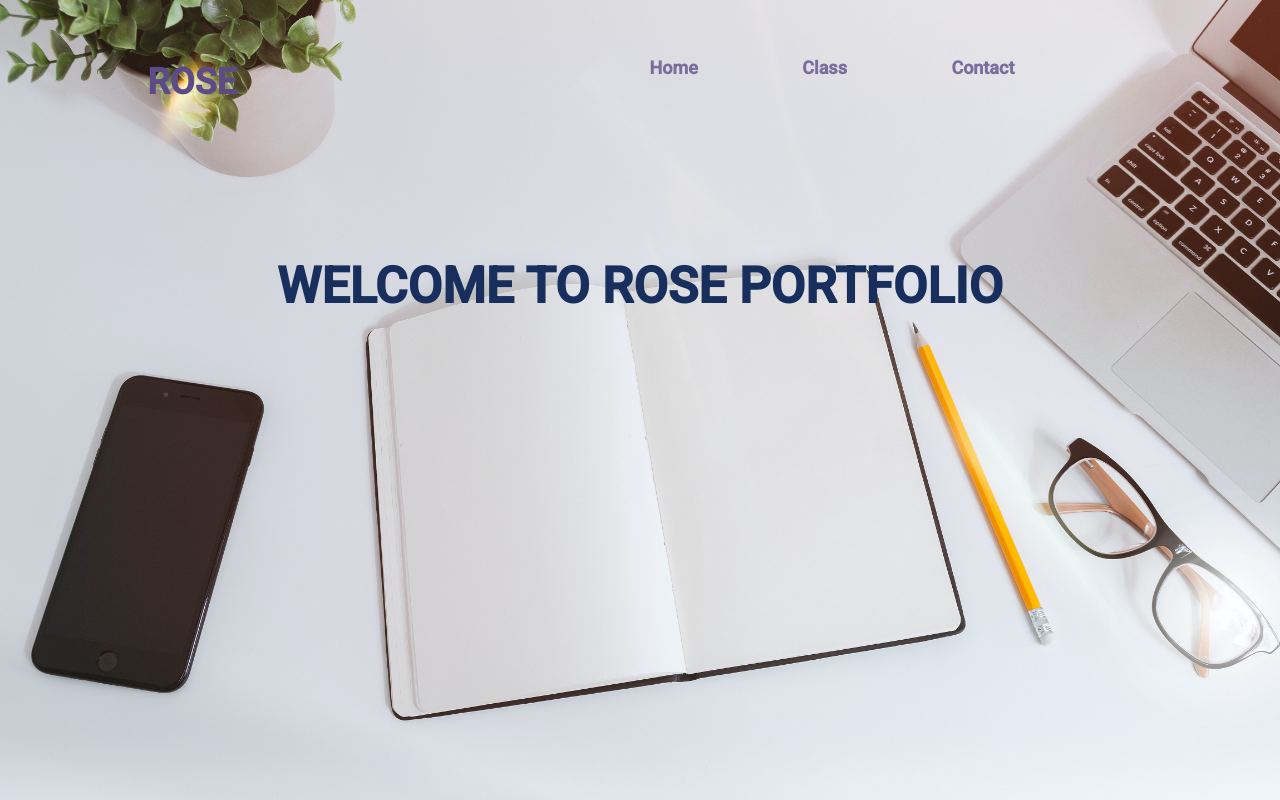
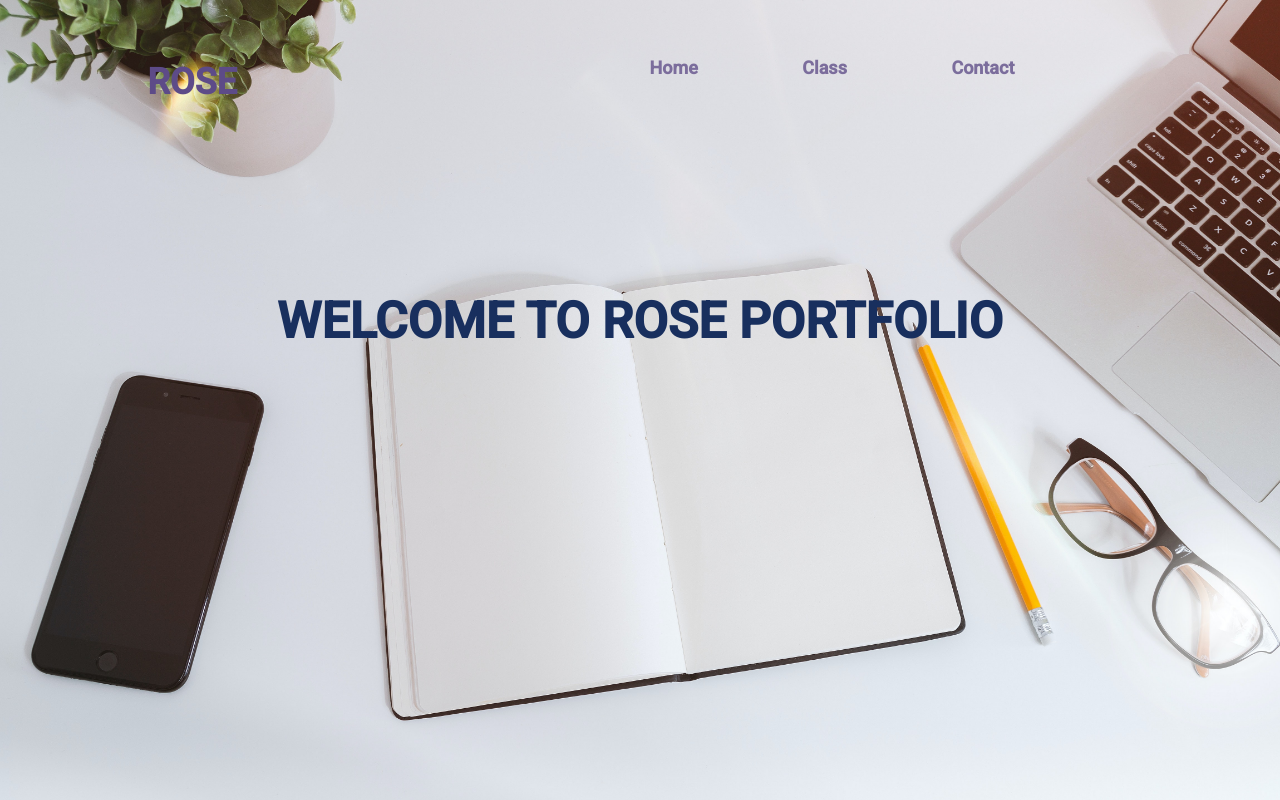
Before and after one commit to Rong-Wei10/Rong-Wei10.github.io, a plain HTML site: page index.html in a window 1280 px wide. Shown: the top 800 px of the page. Drawn offline with Linux system fonts and the light colour scheme.

Commit message:
try edit style

```diff
--- a/CSS/style.css
+++ b/CSS/style.css
@@ -180,13 +180,13 @@ nav a:active{
 
 .banner-text{
     width: 60%;
-    margin: 30px auto;
+    margin: 15px auto;
     color: #182F5E;
 }
 
 .banner-text h1{
     font-size: 50px;
-    padding-top: 100px;
+    padding-top: 150px;
     margin: 0 auto;
     line-height: 1.3em;
 }
```
